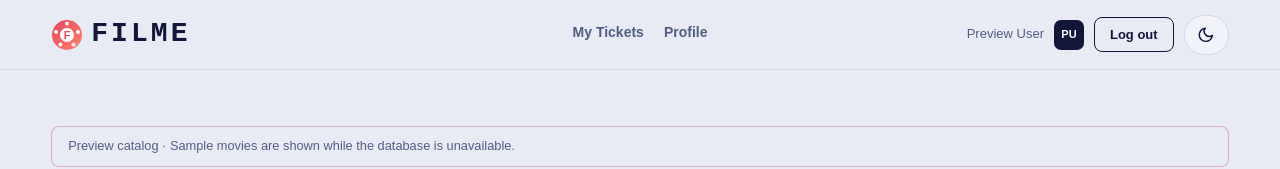
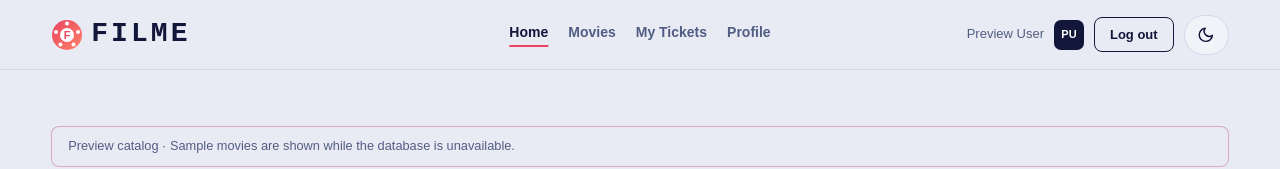
Before and after one commit to fms-mn/final-project-2-frontend-webdevt, a React (Vite) app: page /login in a window 1280 px wide. Both pictures are taken after a click on the button "Continue as Demo User". Shown: the top 169 px of the page. Built offline with nearby package versions, Linux system fonts and the light colour scheme; no server answers; the HTML template or start-up script is replaced by a standard one.

Commit message:
Add navigation links for Home and Movies in Navbar component

```diff
--- a/src/components/Navbar.jsx
+++ b/src/components/Navbar.jsx
@@ -67,6 +67,8 @@ export default function Navbar() {
       <div id="primary-navigation" className={`nav-links ${menuOpen ? 'is-open' : ''}`}>
         {user?.role === 'user' && (
           <>
+            <Link to="/home" onClick={() => setMenuOpen(false)} className={`nav-link ${isActive('/home') ? 'active' : ''}`}>Home</Link>
+            <Link to="/movies" onClick={() => setMenuOpen(false)} className={`nav-link ${isActive('/movies') ? 'active' : ''}`}>Movies</Link>
             <Link to="/my-bookings" onClick={() => setMenuOpen(false)} className={`nav-link ${isActive('/my-bookings') ? 'active' : ''}`}>My Tickets</Link>
             <Link to="/profile" onClick={() => setMenuOpen(false)} className={`nav-link ${isActive('/profile') ? 'active' : ''}`}>Profile</Link>
           </>
```
